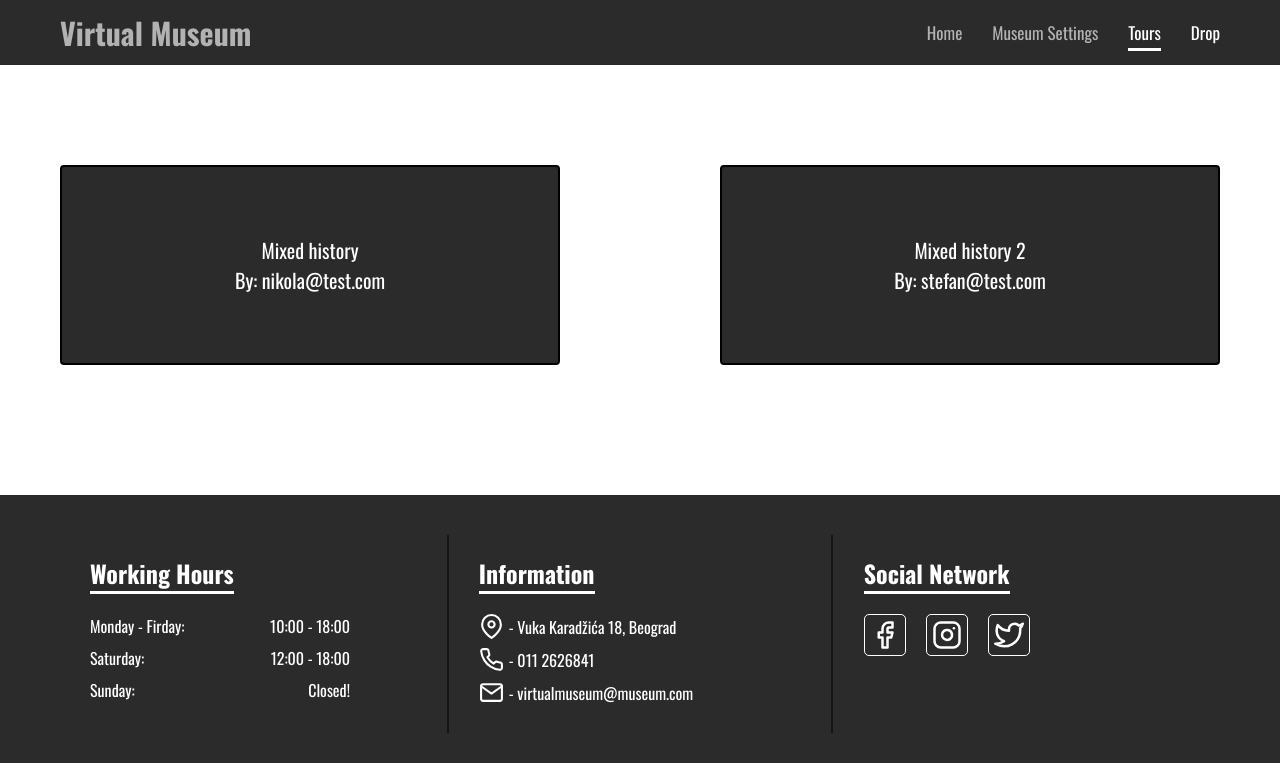
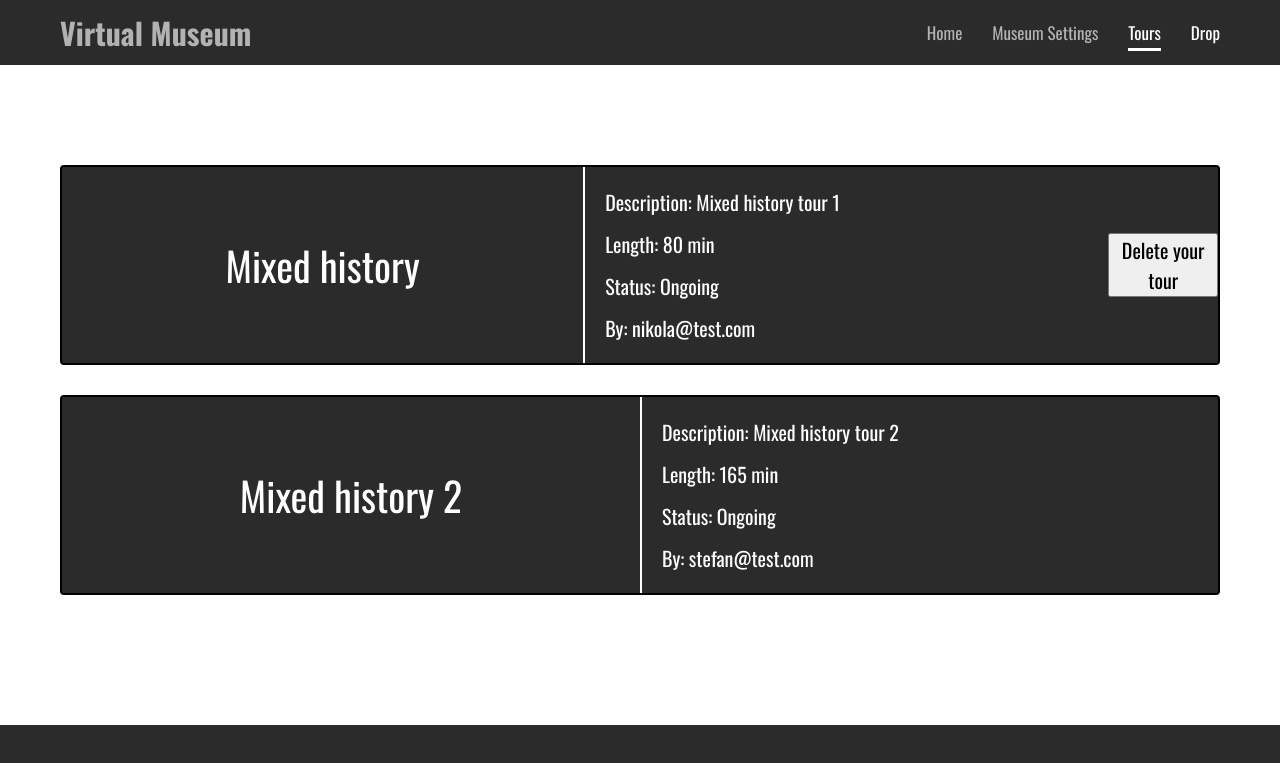
Before and after one commit to nik-ves/virtual-museum-app, a React (Create React App) app: page /tours in a window 1280 px wide. Shown: the top 763 px of the page. Built offline with nearby package versions, Linux system fonts and the light colour scheme.

Commit message:
Deleting tours logic

```diff
--- a/src/components/profile/TourForm.js
+++ b/src/components/profile/TourForm.js
@@ -5,19 +5,24 @@ import classes from "./TourForm.module.css";
 import ExhibitCard from "./ExhibitCard";
 
 const TourForm = ({ allExhibits }) => {
-  const [inputValue, setInputValue] = useState("");
+  const [nameValue, setNameValue] = useState("");
+  const [descriptionValue, setDescriptionValue] = useState("");
 
   const toursCtx = useContext(ToursContext);
   const { currentUser } = useContext(AuthContext);
 
-  const inputChangeHandler = (event) => {
-    setInputValue(event.target.value);
+  const nameValueChangeHandler = (event) => {
+    setNameValue(event.target.value);
+  };
+
+  const descriptionValueChangeHandler = (event) => {
+    setDescriptionValue(event.target.value);
   };
 
   const submitHandler = (event) => {
     event.preventDefault();
 
-    toursCtx.makeTour(inputValue, currentUser.email);
+    toursCtx.makeTour(nameValue, descriptionValue, currentUser.email);
   };
 
   return (
@@ -62,12 +67,22 @@ const TourForm = ({ allExhibits }) => {
       </div>
 
       <div className={classes["form-control"]}>
-        <label htmlFor="name">Name Your Tour</label>
+        <label htmlFor="name">Tour Name</label>
         <input
           id="name"
           type="text"
-          onChange={inputChangeHandler}
-          value={inputValue}
+          onChange={nameValueChangeHandler}
+          value={nameValue}
+        />
+      </div>
+
+      <div className={classes["form-control"]}>
+        <label htmlFor="description">Description</label>
+        <textarea
+          id="description"
+          type="text"
+          onChange={descriptionValueChangeHandler}
+          value={descriptionValue}
         />
       </div>
 
--- a/src/components/profile/TourForm.module.css
+++ b/src/components/profile/TourForm.module.css
@@ -37,7 +37,6 @@
   display: flex;
   flex-direction: column;
   padding: 2rem 0;
-  border: 2px solid white;
 }
 
 .form-control label {
@@ -48,7 +47,8 @@
   text-transform: uppercase;
 }
 
-.form-control input {
+.form-control input,
+.form-control textarea {
   border: 2px solid white;
   border-radius: 4px;
   padding: 0 0.5rem;
--- a/src/components/toursPage/TourCard.js
+++ b/src/components/toursPage/TourCard.js
@@ -1,12 +1,49 @@
 import { Link } from "react-router-dom";
 import classes from "./TourCard.module.css";
+import { AuthContext } from "../../context/auth-context";
+import { ToursContext } from "../../context/tours-context";
+import { useContext } from "react";
 
 const TourCard = ({ tour }) => {
+  const { currentUser } = useContext(AuthContext);
+  const { deleteTour } = useContext(ToursContext);
+
+  const validateUser = currentUser.email === tour.maker;
+
+  const tourPrice = tour.selectedExhibits
+    .map((exhibit) => {
+      return exhibit.price;
+    })
+    .reduce((prev, cur) => {
+      return prev + cur;
+    });
+
+  const tourTime = tour.selectedExhibits
+    .map((exhibit) => {
+      return exhibit.time;
+    })
+    .reduce((prev, cur) => {
+      return prev + cur;
+    });
+
   return (
-    <Link to="/" className={classes["tour-link"]}>
-      <div className={classes["tour-text"]}>
-        <p>{tour.name}</p>
-        <p>By: {tour.maker}</p>
+    <Link to="/tours" className={classes["tour-link"]}>
+      <div className={classes["tour-content"]}>
+        <div className={classes["test"]}>
+          <p>{tour.name}</p>
+        </div>
+        <div className={classes["test2"]}>
+          <p>Description: {tour.description}</p>
+          <p>Length: {tourPrice} min</p>
+          {/* <p>Price: {tourTime} $</p> */}
+          <p>Status: {tour.status}</p>
+          <p>By: {tour.maker}</p>
+        </div>
+        {validateUser && (
+          <button onClick={deleteTour.bind(this, tour.name)}>
+            Delete your tour
+          </button>
+        )}
       </div>
     </Link>
   );
--- a/src/components/toursPage/TourCard.module.css
+++ b/src/components/toursPage/TourCard.module.css
@@ -1,7 +1,7 @@
 .tour-link {
   display: inline-block;
   height: 20rem;
-  width: 50rem;
+  width: 100%;
   background-color: var(--main-bg-color);
   border: 2px solid black;
   border-radius: 4px;
@@ -11,11 +11,30 @@
   font-size: 2rem;
 }
 
-.tour-text {
+.tour-content {
   height: 100%;
   width: 100%;
   display: flex;
-  flex-direction: column;
+  flex-direction: row;
+  justify-content: space-between;
+  align-items: center;
+}
+
+.test {
+  width: 50%;
+  height: 100%;
+  display: flex;
   justify-content: center;
   align-items: center;
+  font-size: 4rem;
 }
+
+.test2 {
+  width: 50%;
+  height: 100%;
+  border-left: 2px solid white;
+  padding: 2rem;
+  display: flex;
+  flex-direction: column;
+  justify-content: space-between;
+}
--- a/src/context/tours-context.js
+++ b/src/context/tours-context.js
@@ -5,6 +5,7 @@ export const ToursContext = React.createContext({
   addExhibit: () => {},
   removeExhibit: () => {},
   makeTour: () => {},
+  deleteTour: () => {},
   selectedExhibits: [],
 });
 
@@ -13,6 +14,7 @@ const ToursContextProvider = (props) => {
     {
       id: 1,
       name: "Mixed history",
+      description: "Mixed history tour 1",
       maker: "nikola@test.com",
       selectedExhibits: [
         {
@@ -217,10 +219,12 @@ const ToursContextProvider = (props) => {
           ],
         },
       ],
+      status: "Ongoing",
     },
     {
       id: 2,
       name: "Mixed history 2",
+      description: "Mixed history tour 2",
       maker: "stefan@test.com",
       selectedExhibits: [
         {
@@ -279,6 +283,7 @@ const ToursContextProvider = (props) => {
           grade: [1, 2, 3],
         },
       ],
+      status: "Ongoing",
     },
   ]);
   const [selectedExhibits, setSelectedExhibits] = useState([]);
@@ -297,15 +302,17 @@ const ToursContextProvider = (props) => {
     );
   };
 
-  const makeTour = (name, currentUser) => {
+  const makeTour = (name, description, currentUser) => {
     setTours((prevState) => {
       return [
         ...prevState,
         {
           id: Math.random(),
           name,
+          description,
           maker: currentUser,
           selectedExhibits,
+          status: "Ongoing",
         },
       ];
     });
@@ -313,11 +320,20 @@ const ToursContextProvider = (props) => {
     setSelectedExhibits([]);
   };
 
+  const deleteTour = (tourName) => {
+    setTours(
+      tours.filter((tour) => {
+        return tour.name !== tourName;
+      })
+    );
+  };
+
   const toursValue = {
     tours,
     addExhibit,
     removeExhibit,
     makeTour,
+    deleteTour,
     selectedExhibits,
   };
 
```
Also changed, not shown: 1 other file (tests, documents, lock files or other folders).
